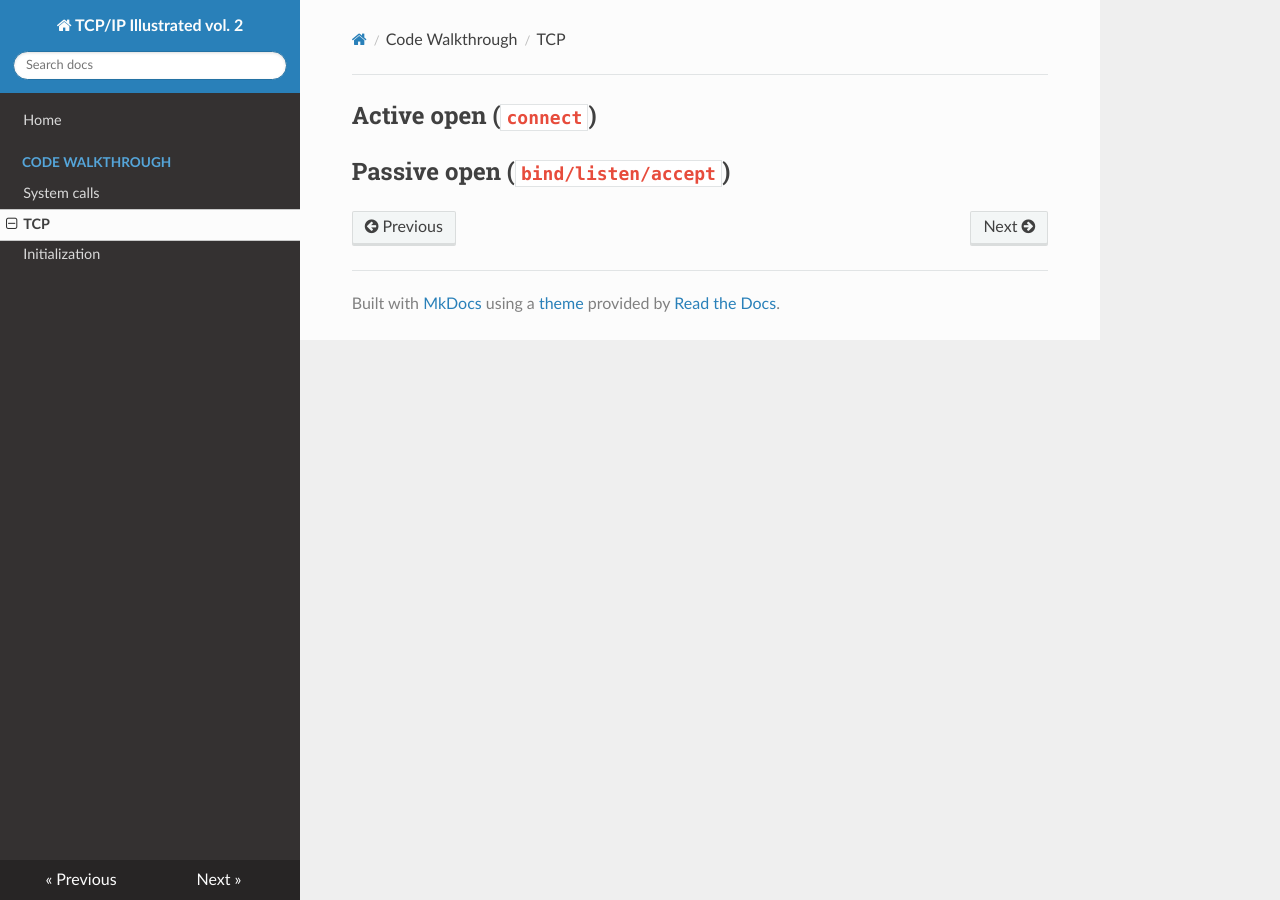
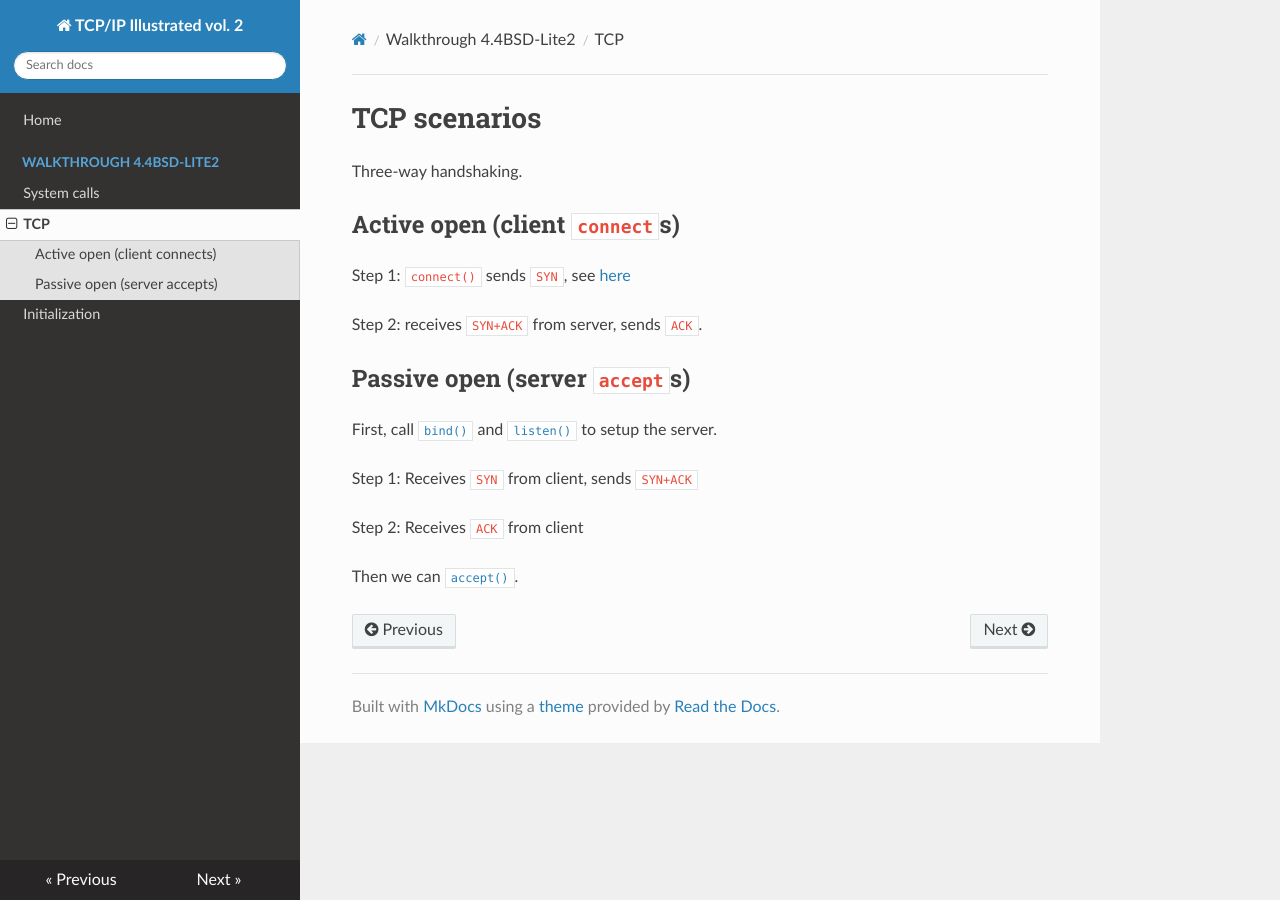
Before and after one commit to chenshuo/tcpipv2, an MkDocs documentation site: the page built from docs/tcp.md, in a window 1280 px wide. Built offline with MkDocs 1.6.1, drawn with Linux system fonts in a browser that asks for light colours; nearby versions of some CDN libraries; old or Windows-style settings are respelled for this version of MkDocs.

Commit message:
start tcp.md

```diff
--- a/docs/tcp.md
+++ b/docs/tcp.md
@@ -1,4 +1,19 @@
+# TCP scenarios
 
-## Active open (`connect`)
+Three-way handshaking.
 
-## Passive open (`bind/listen/accept`)
+## Active open (client `connect`s)
+
+Step 1: `connect()` sends `SYN`, see [here](syscall.md#connect)
+
+Step 2: receives `SYN+ACK` from server, sends `ACK`.
+
+## Passive open (server `accept`s)
+
+First, call [`bind()`](syscall.md#bind) and [`listen()`](syscall.md@listen) to setup the server.
+
+Step 1: Receives `SYN` from client, sends `SYN+ACK`
+
+Step 2: Receives `ACK` from client
+
+Then we can [`accept()`](syscall.md#accept).
--- a/mkdocs.yml
+++ b/mkdocs.yml
@@ -2,7 +2,7 @@ site_name: TCP/IP Illustrated vol. 2
 theme: readthedocs
 pages:
 - Home: index.md
-- Code Walkthrough:
+- Walkthrough 4.4BSD-Lite2:
   - System calls: syscall.md
   - TCP: tcp.md
   - Initialization: init.md
```
Also changed, not shown: docs/syscall.md (+2 -0 lines).
